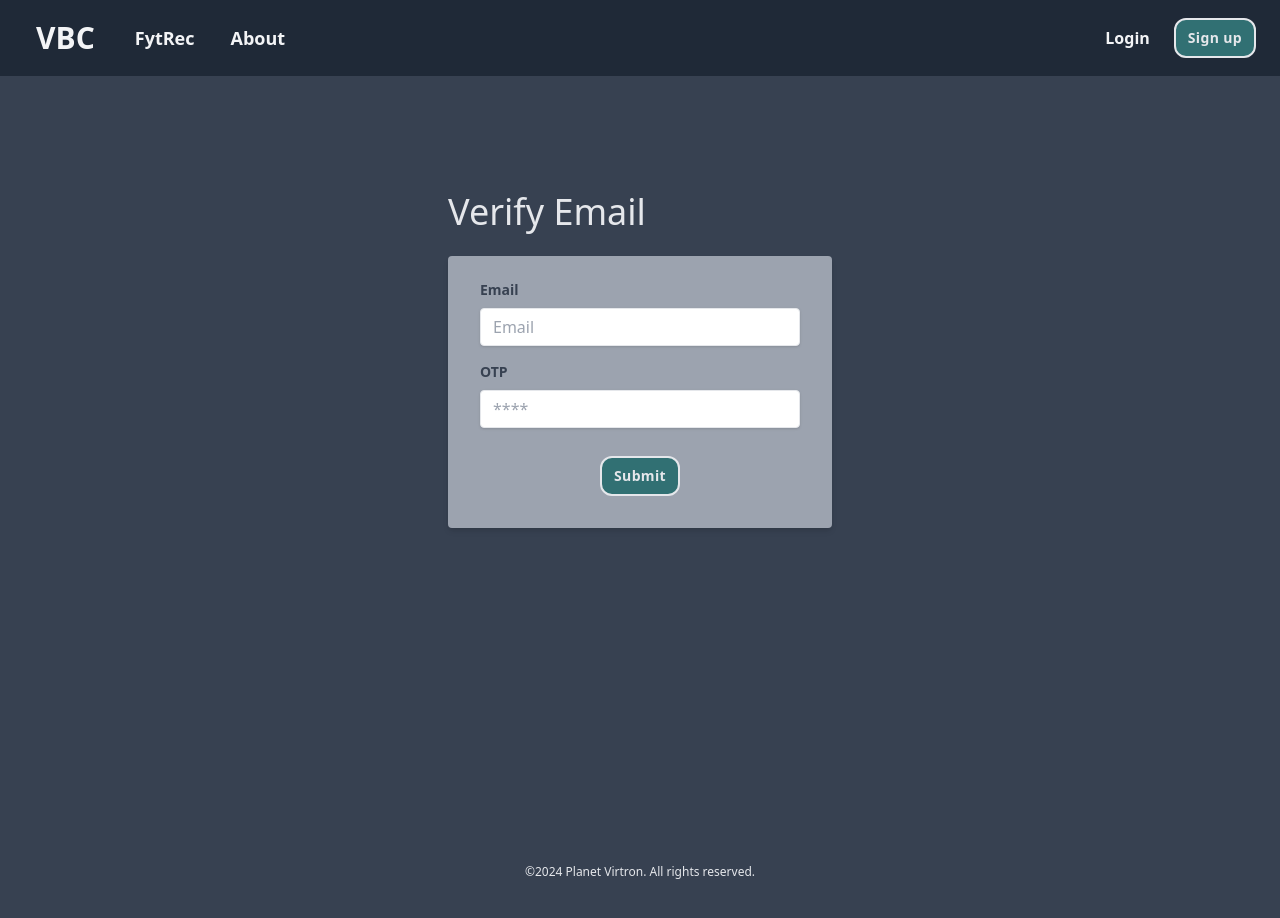
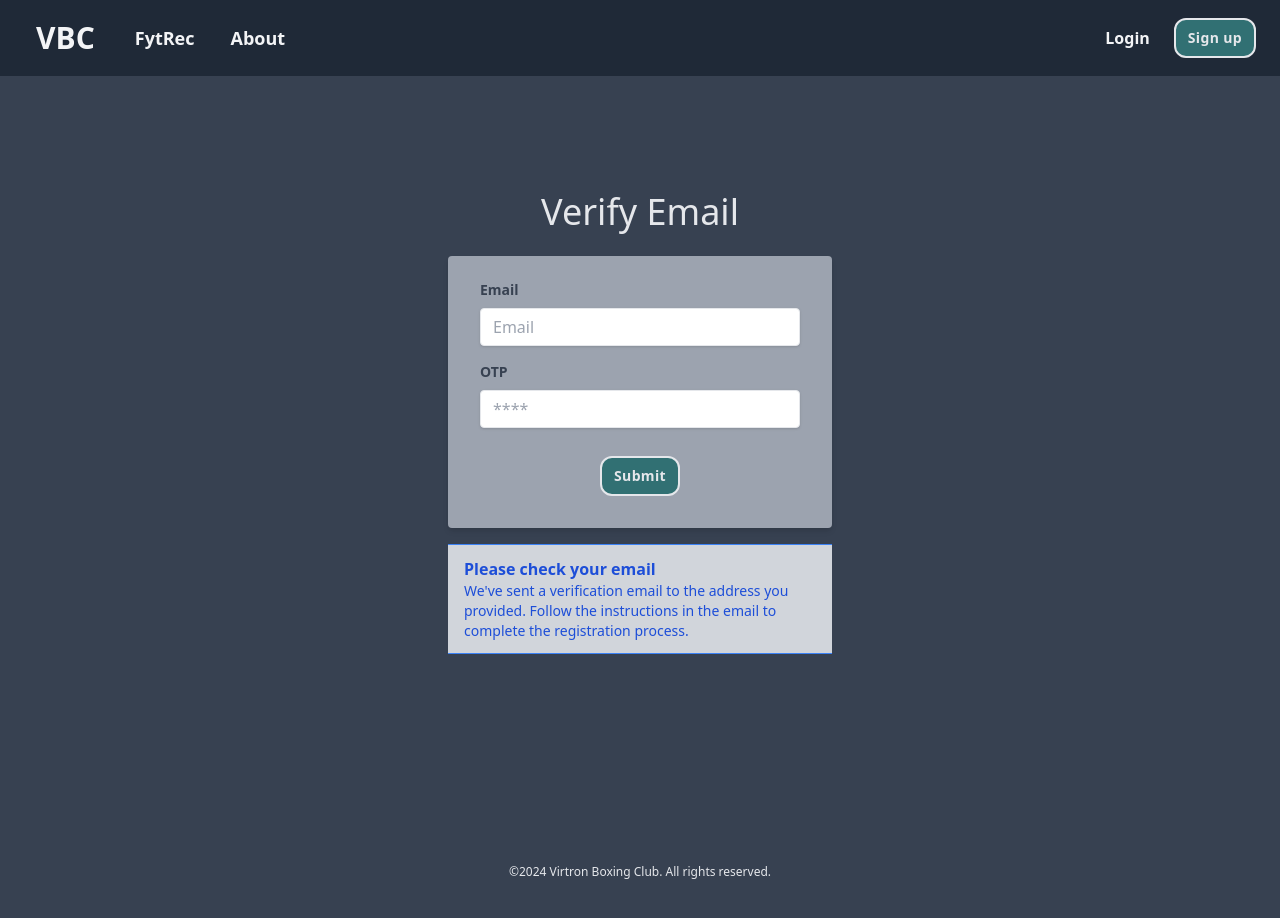
Before and after one commit to Vince489/vbc-beta, a Nuxt app: page /verify in a window 1280 px wide. Built offline with nearby package versions, Linux system fonts and the light colour scheme.

Commit message:
center verify

```diff
--- a/components/Footer.vue
+++ b/components/Footer.vue
@@ -1,7 +1,7 @@
 <template>
   <div class="bg-gray-700">
     <p class="text-center text-gray-200 text-xs pt-16 pb-10">
-        &copy;2024 Planet Virtron. All rights reserved.
+        &copy;2024 Virtron Boxing Club. All rights reserved.
     </p>
   </div>
 </template>
--- a/pages/verify.vue
+++ b/pages/verify.vue
@@ -1,7 +1,7 @@
 <template>
   <div class="flex justify-center items-center mt-32">
     <div class="w-full max-w-sm ">
-      <div>
+      <div class="text-center">
         <h1 class="pb-6 text-4xl">Verify Email</h1>
       </div>
       <form @submit.prevent="handleSubmit" class="bg-gray-400 shadow-md rounded px-8 pt-6 pb-8 mb-4">
@@ -24,6 +24,12 @@
           </button>
         </div>
       </form>
+
+      <!-- Verification Message -->
+      <div class="bg-gray-300 border-t border-b border-blue-500 text-blue-700 px-4 py-3 mb-4" role="alert">
+        <p class="font-bold">Please check your email</p>
+        <p class="text-sm">We've sent a verification email to the address you provided. Follow the instructions in the email to complete the registration process.</p>
+      </div>
     </div>
   </div>
 </template>
```
